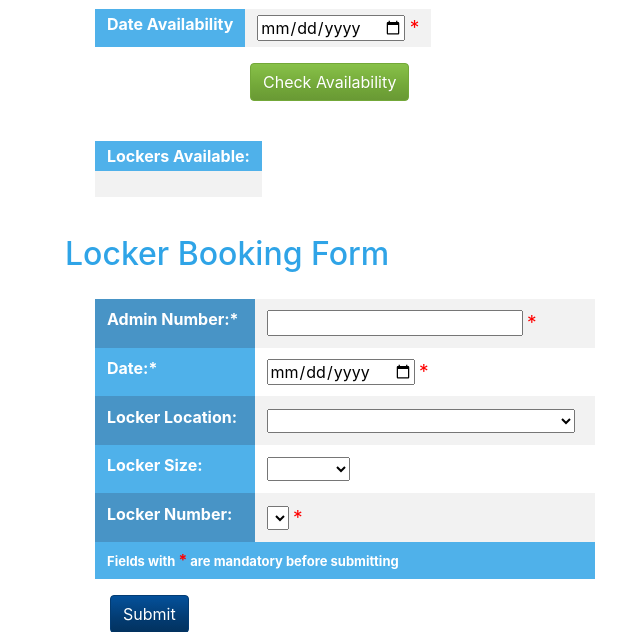
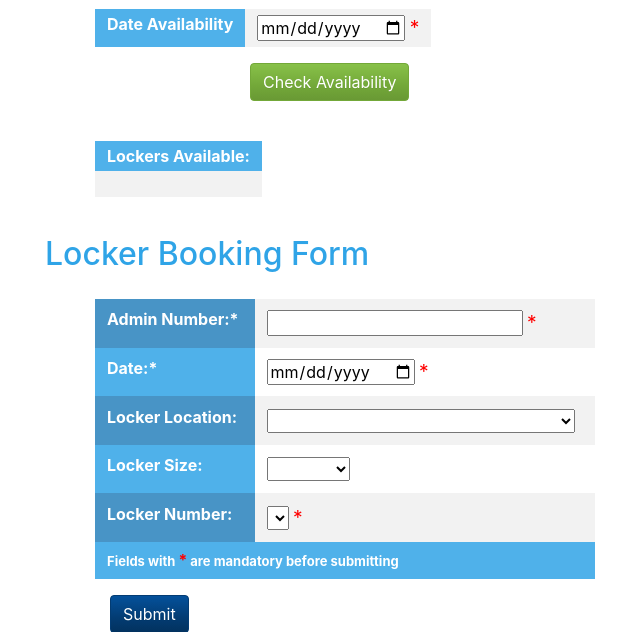
Before and after one commit to StevenZwe/OOPP-Ting, a Flask app: page /lockers in a window 1280 px wide. Shown: the part 260-892 px from the top of the page, without its empty margins (5-645 px from the left). Run offline with Flask 2, Linux system fonts and the light colour scheme; lists and menus that the app fills with data are empty; some libraries are stand-ins or nearby versions.

Commit message:
erin pushed locker.html

```diff
--- a/templates/locker.html
+++ b/templates/locker.html
@@ -313,7 +313,7 @@
 
 
 
-    <h2 style = "margin-top: 3%; margin-left: 70px">Locker Booking Form</h2>
+    <h2 style = "margin-top: 3%; margin-left: 50px">Locker Booking Form</h2>
     <form method="POST" action="http://127.0.0.1:5000/lockers" style="margin-top: 2%; margin-left:70px">
      <div class="form-group">
          <table width="500" height="280">
```
